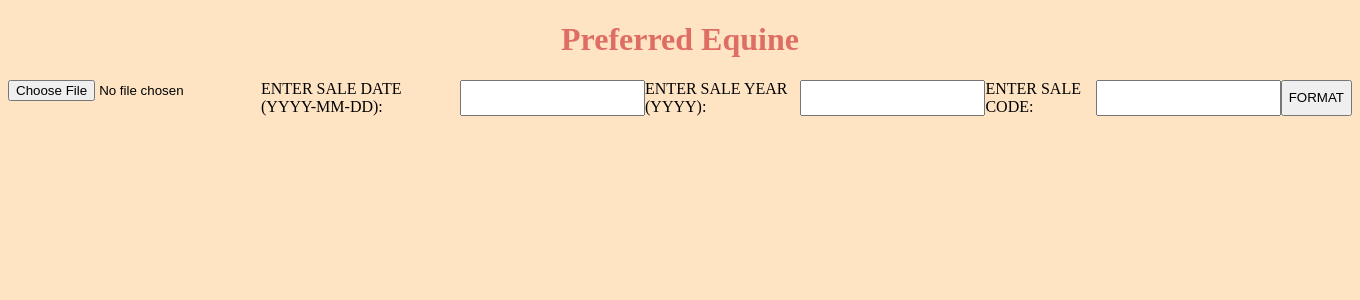
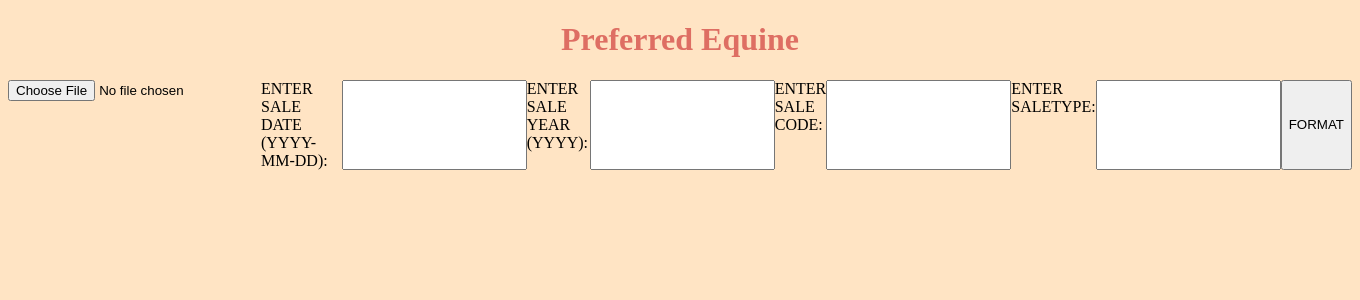
Before and after one commit to monilmody/preferredequinesalesresults, a Flask app: page /views/goffs in a window 1360 px wide. Shown: the top 300 px of the page. Run offline with Flask 3, Linux system fonts and the light colour scheme.

Commit message:
Update goffs.html

```diff
--- a/website/templates/goffs.html
+++ b/website/templates/goffs.html
@@ -18,6 +18,8 @@
         <input type="text" id="saleyear" name="saleyear" pattern="\d{4}" required>
         <label for="saledate">ENTER SALE CODE:</label>
         <input type="text" id="salecode" name="salecode" required>
+        <label for="type">ENTER SALETYPE:</label>
+        <input type="text" name="type" id="type" maxlength="1" pattern="[a-zA-Z]" required>
         <button type="submit">FORMAT</button>
     </form>
     {% if message %}
```
